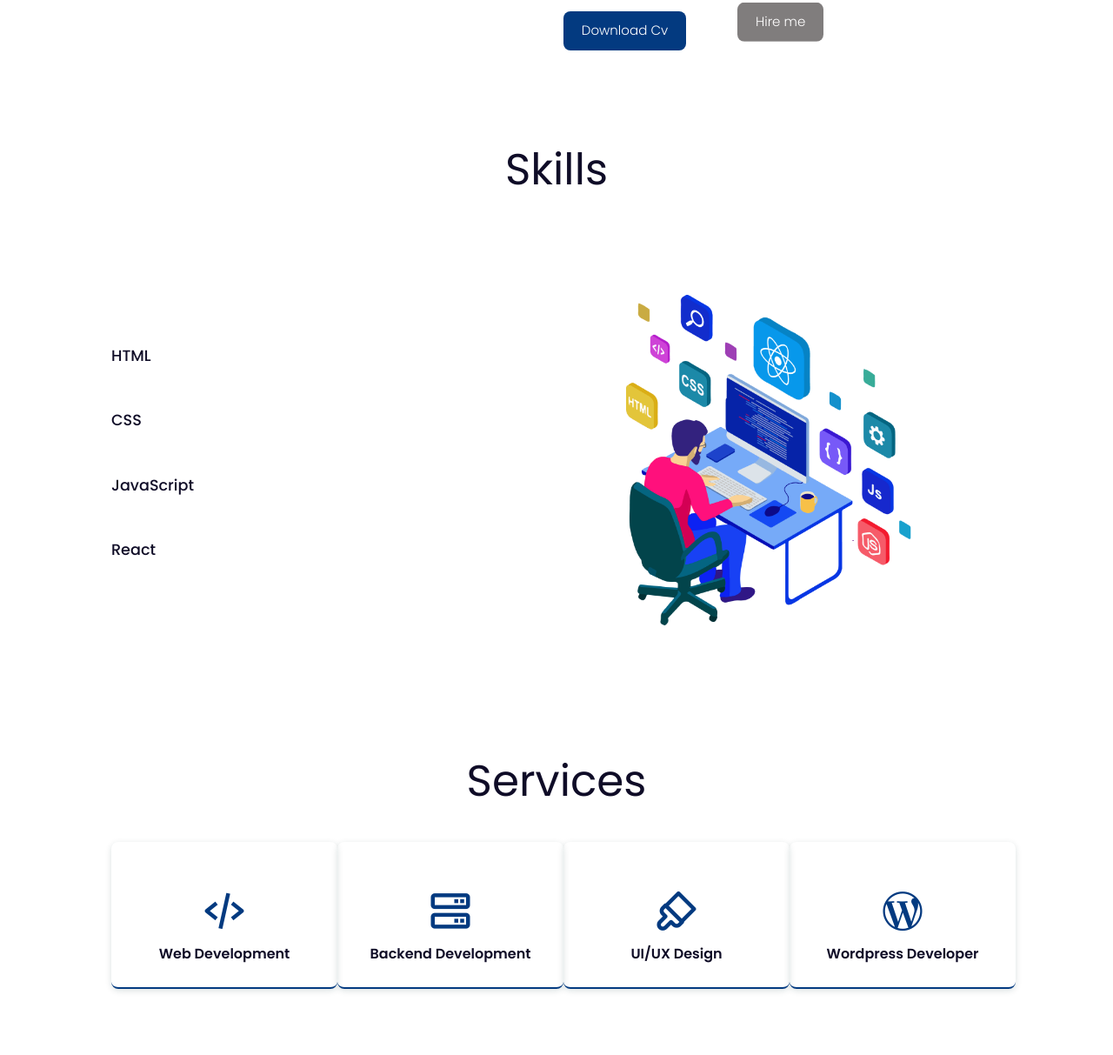
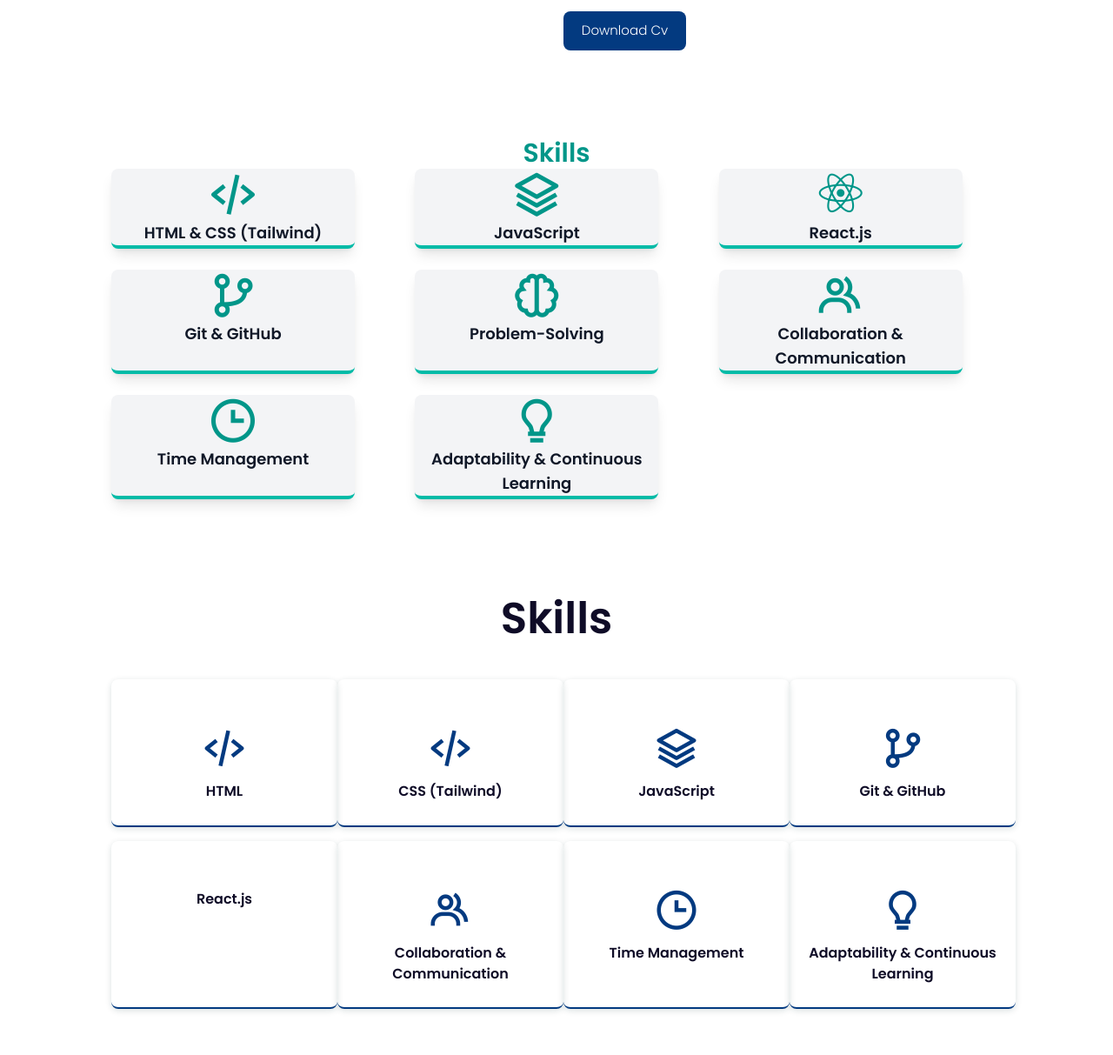
Before and after one commit to afedi-9/michael-afedi-portfolio, a plain HTML site: page index.html in a window 1280 px wide. Shown: the part 1264-2477 px from the top of the page at 87% size. Drawn offline with nearby package versions, Linux system fonts and the light colour scheme.

Commit message:
second commit

```diff
--- a/css/style.css
+++ b/css/style.css
@@ -14,7 +14,7 @@
   --main-color: #033a80;
   --bg-color: #fff;
   --text-color: #0f0c27;
-  --hover: hsl(27, 88%, 41%);
+  --hover: #E94808;
 
   --big-font: 3.2rem;
   --medium-font: 1.8rem;
@@ -70,13 +70,18 @@ header.shadow {
   box-shadow: 0 0 4px rgb(14 55 54 / 15%);
 }
 .logo {
-  font-size: 1.61rem;
+  font-size: 2.61rem;
   font-weight: 600;
   color: var(--text-color);
   /* added */
 
   /* added */
 
+}
+.logo span{
+  font-size: 3.5rem;
+  color: #E94808;
+  font-weight: bolder;
 }
 .navbar {
   display: flex;
@@ -411,7 +416,7 @@ form textarea {
   color: #fff;
 }
 .copyright a{
-  color: #e6c405;
+  color: #EA4809;
 }
 /* Making Responsive */
 @media (max-width: 991px) {
--- a/index.html
+++ b/index.html
@@ -13,6 +13,7 @@
    <script src="https://unpkg.com/@tailwindcss/browser@4"></script>
 
   <!---------- font awesome link-------->
+  <script src="./js/script.js" defer></script>
   <script src="https://unpkg.com/@tailwindcss/browser@4"></script>
   <script src="https://kit.fontawesome.com/96336c4c63.js" crossorigin="anonymous"></script>
 
@@ -21,7 +22,7 @@
 <body>
     <!-- Navbar -->
     <header>
-        <a href="#" class="logo">🧭NanoC≎des</a>
+        <a href="#" class="logo text-2xl font-bold drop-shadow-xl animate-bounce">Nano <span>C≎</span>des</a>
 
         <div class="bx bx-menu" id="menu-icon"></div>
 
@@ -48,14 +49,14 @@
             <img src= "./images/about-removebg-preview.png"  alt="Image of Michael Afedi">
 
         </div>
-        <div class="home-text">
+        <div class="home-text font-semibold">
             <span>Hello, I'm</span>
             <h1>Michael Afedi</h1>
-            <h2>Frontend Developer  <p>
-                Backend Developer
+            <h2 class=" font-semibold tracking-[10px]">Frontend Developer  <p>
+                <!-- Backend Developer  -->
             </p></h2>
-            <p>With expertise in both front-end and  <br> back-end development. <br></p>
-            <a href="#contact" class="btn">Contact Me</a>
+            <p>With expertise in  front-end development. <br></p>
+            <a href="#contact" class="btn animate-bounce font-semibold tracking-[5px]">Hire Me </a>
         </div>
 
     </section>
@@ -93,60 +94,137 @@
                     </div>
                 </div>
                 <a href="./CV/MICHAEL AFEDI_CV1.pdf" class="btn">Download Cv</a>
-                <a class="h-btn animate-bounce">Hire me</a>
+
             </div>
 
         </div>
     </section>
-    <!-- Skills -->
-    <section class="skills" id="skills">
+    <!-- Skills Section -->
+<!-- Skills Section -->
+<!-- Skills Section -->
+<!-- Skills Section -->
+<!-- Skills Section -->
+<!-- Skills Section -->
+<!-- Skills Section -->
+<section class="skills py-16 bg-white text-gray-900" id="skills">
+    <div class="text-center">
+        <h2 class="text-3xl font-semibold text-teal-600">Skills</h2>
+    </div>
+
+    <div class="grid grid-cols-[repeat(auto-fit,minmax(250px,1fr))] justify-center gap-6 mt-10 px-8">
+        <!-- Technical Skills -->
+        <div class="skills-box bg-gray-100 p-6 w-[280px] flex flex-col items-center text-center rounded-lg border-b-4 border-teal-500 shadow-lg hover:bg-teal-100 transition duration-300">
+            <i class="bx bx-code-alt text-6xl text-teal-600 pt-6 transition duration-300 hover:text-green-500"></i>
+            <h3 class="text-lg font-semibold mt-4 transition duration-300 hover:text-teal-800">HTML & CSS (Tailwind)</h3>
+        </div>
+
+        <div class="skills-box bg-gray-100 p-6 w-[280px] flex flex-col items-center text-center rounded-lg border-b-4 border-teal-500 shadow-lg hover:bg-teal-100 transition duration-300">
+            <i class="bx bx-layer text-6xl text-teal-600 pt-6 transition duration-300 hover:text-green-500"></i>
+            <h3 class="text-lg font-semibold mt-4 transition duration-300 hover:text-teal-800">JavaScript</h3>
+        </div>
+
+        <div class="skills-box bg-gray-100 p-6 w-[280px] flex flex-col items-center text-center rounded-lg border-b-4 border-teal-500 shadow-lg hover:bg-teal-100 transition duration-300">
+            <i class="bx bxl-react text-6xl text-teal-600 pt-6 transition duration-300 hover:text-green-500"></i>
+            <h3 class="text-lg font-semibold mt-4 transition duration-300 hover:text-teal-800">React.js</h3>
+        </div>
+
+        <div class="skills-box bg-gray-100 p-6 w-[280px] flex flex-col items-center text-center rounded-lg border-b-4 border-teal-500 shadow-lg hover:bg-teal-100 transition duration-300">
+            <i class="bx bx-git-branch text-6xl text-teal-600 pt-6 transition duration-300 hover:text-green-500"></i>
+            <h3 class="text-lg font-semibold mt-4 transition duration-300 hover:text-teal-800">Git & GitHub</h3>
+        </div>
+
+        <!-- Soft Skills -->
+        <div class="skills-box bg-gray-100 p-6 w-[280px] flex flex-col items-center text-center rounded-lg border-b-4 border-teal-500 shadow-lg hover:bg-teal-100 transition duration-300">
+            <i class="bx bx-brain text-6xl text-teal-600 pt-6 transition duration-300 hover:text-green-500"></i>
+            <h3 class="text-lg font-semibold mt-4 transition duration-300 hover:text-teal-800">Problem-Solving</h3>
+        </div>
+
+        <div class="skills-box bg-gray-100 p-6 w-[280px] flex flex-col items-center text-center rounded-lg border-b-4 border-teal-500 shadow-lg hover:bg-teal-100 transition duration-300">
+            <i class="bx bx-group text-6xl text-teal-600 pt-6 transition duration-300 hover:text-green-500"></i>
+            <h3 class="text-lg font-semibold mt-4 transition duration-300 hover:text-teal-800">Collaboration & Communication</h3>
+        </div>
+
+        <div class="skills-box bg-gray-100 p-6 w-[280px] flex flex-col items-center text-center rounded-lg border-b-4 border-teal-500 shadow-lg hover:bg-teal-100 transition duration-300">
+            <i class="bx bx-time text-6xl text-teal-600 pt-6 transition duration-300 hover:text-green-500"></i>
+            <h3 class="text-lg font-semibold mt-4 transition duration-300 hover:text-teal-800">Time Management</h3>
+        </div>
+
+        <div class="skills-box bg-gray-100 p-6 w-[280px] flex flex-col items-center text-center rounded-lg border-b-4 border-teal-500 shadow-lg hover:bg-teal-100 transition duration-300">
+            <i class="bx bx-bulb text-6xl text-teal-600 pt-6 transition duration-300 hover:text-green-500"></i>
+            <h3 class="text-lg font-semibold mt-4 transition duration-300 hover:text-teal-800">Adaptability & Continuous Learning</h3>
+        </div>
+    </div>
+</section>
+
+<!--  -->
+<section class="services" id="services">
         <div class="heading">
-            <h2>Skills</h2>
-            <!-- <span>My Skills</span> -->
+            <h2 class="font-semibold">Skills</h2>
+            <!-- <span> My Services</span> -->
         </div>
-        <!-- Skills Content -->
-        <div class="skills-container">
-            <div class="bars">
+        <div class="services-content">
             <!-- Box 1 -->
-                <div class="bars-box">
+            <div class="services-box">
+                <i class="bx bx-code-alt" ></i>
                 <h3>HTML</h3>
-                    <!-- <span>85%</span>
-                    <div class="light-bar"></div>
-                    <div class="percent-bar html-bar"></div> -->
+                <!-- <a href="#">Learn More</a> -->
             </div>
             <!-- Box 2 -->
-                <div class="bars-box">
-                    <h3>CSS</h3>
-                    <!-- <span>80%</span>
-                    <div class="light-bar"></div>
-                    <div class="percent-bar css-bar"></div> -->
+            <div class="services-box">
+                <i class="bx bx-code-alt" ></i>
+                <h3>CSS (Tailwind)</h3>
+                <!-- <a href="#">Learn More</a> -->
             </div>
             <!-- Box 3 -->
-                <div class="bars-box">
+            <div class="services-box">
+                <i class="bx bx-layer" ></i>
                 <h3>JavaScript</h3>
-                    <!-- <span>75%</span>
-                    <div class="light-bar"></div>
-                    <div class="percent-bar js-bar"></div> -->
-                </div>
-                <!-- Box 4 -->
-                <div class="bars-box">
-                    <h3>React</h3>
-                    <!-- <span>55%</span>
-                    <div class="light-bar"></div>
-                    <div class="percent-bar react-bar"></div> -->
+                <!-- <a href="#">Learn More</a> -->
             </div>
 
+            <div class="services-box">
+                <i class="bx bx-git-branch" ></i>
+                <h3>Git & GitHub</h3>
+                <!-- <a href="#">Learn More</a> -->
             </div>
-            <div class="skills-img">
-                <img src="./images/skils.png" alt="Image of Michael Afedi">
+            <div class="services-box">
+                <i class="bxl-react" ></i>
+                <h3>React.js</h3>
+                <!-- <a href="#">Learn More</a> -->
+            </div>
+
+            <div class="services-box">
+                <i class="bx bx-group" ></i>
+                <h3>Collaboration & Communication</h3>
+                <!-- <a href="#">Learn More</a> -->
+            </div>
+            <div class="services-box">
+                <i class="bx bx-time" ></i>
+                <h3>Time Management</h3>
+                <!-- <a href="#">Learn More</a> -->
+            </div>
+
+            <div class="services-box">
+                <i class="bx bx-bulb" ></i>
+                <h3>Adaptability & Continuous Learning</h3>
+                <!-- <a href="#">Learn More</a> -->
             </div>
         </div>
 
+
     </section>
+<!--  -->
+
+
+
+
+
+
+
     <!-- Services -->
     <section class="services" id="services">
         <div class="heading">
-            <h2>Services</h2>
+            <h2 class="font-semibold">Services</h2>
             <!-- <span> My Services</span> -->
         </div>
         <div class="services-content">
@@ -179,7 +257,7 @@
     <!-- Portfolio -->
     <section class="portfolio" id="portfolio">
         <div class="heading">
-            <h2>Projects</h2>
+            <h2 class="font-semibold">Projects</h2>
             <span>My Recent Work</span>
         </div>
         <div class="portfolio-content">
@@ -218,7 +296,7 @@
     <!-- Contact -->
     <section class="contact" id="contact">
         <div class="heading">
-            <h2>Contact</h2>
+            <h2 class="font-semibold">Contact</h2>
             <span>Let's Work Together</span>
         </div>
         <div class="contact-form">
@@ -245,24 +323,23 @@
     </section>
     <!-- Footer -->
     <div class="footer">
-        <h2>NanoC≎des</h2>
+        <h2 class="font-semibold">NanoC≎des</h2>
         <div class="footer-social">
-            <a href="#"><i class="bx bxl-facebook" ></i></a>
-            <a href=""><i class="fa-brands fa-x-twitter"></i></a>
-            <a href="#"><i class="bx bxl-instagram" ></i></a>
-            <a href="#"><i class="bx bxl-youtube" ></i></a>
+            <a href="https://github.com/"><i class="bx bxl-github"></i></a>
+            <a href="https://wa.link/u4grat"><i class="fa-brands fa-square-whatsapp"></i></a>
+            <a href=""><i class="fa-brands fa-discord"></i></a>
             <a href="https://www.linkedin.com/in/michael-afedi-5a4a02284?lipi=urn%3Ali%3Apage%3Ad_flagship3_profile_view_base_contact_details%3BAoiGP9cNSdyG1lznMiDa1w%3D%3D"><i class="fa-brands fa-linkedin"></i></a>
         </div>
 
     </div>
     <!-- Copyright -->
     <div class="copyright">
-        <p>Create By ©  <a href="">Afedi</a> | All Right Reserved.</p>
+        <p>Create By ©  <a href="" class="font-semibold">Afedi</a> | All Right Reserved.</p>
     </div>
 
 
 
     <!-- Link To JS -->
-    <script src="./js/script.js"></script>
+
 </body>
 </html>
```
Lines whose indentation alone changed are shown as unchanged.
